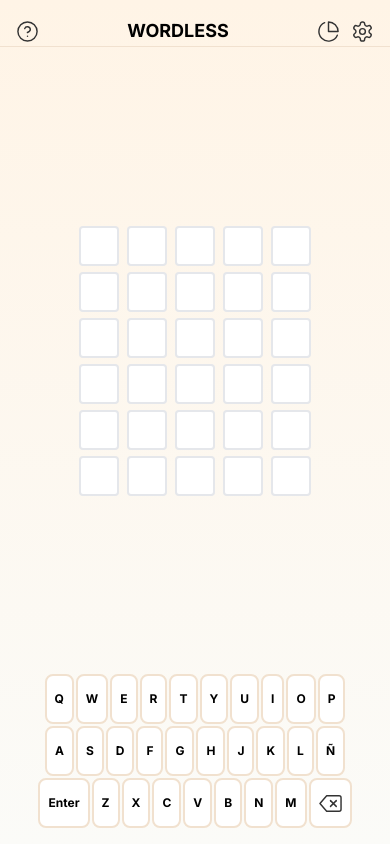
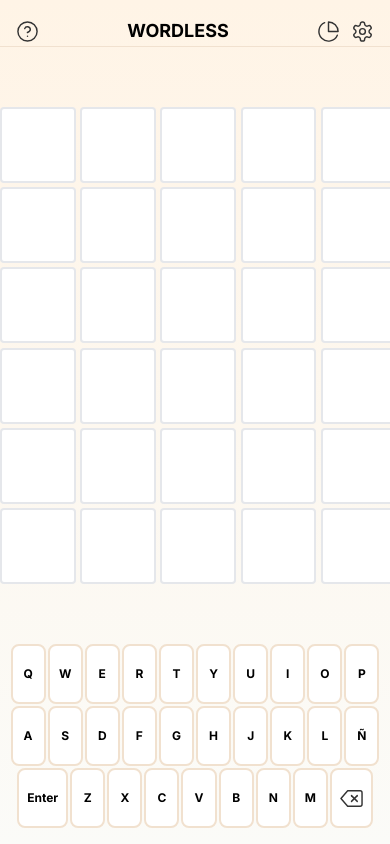
Before and after one commit to EnzoEmb/wordless, a Next.js app: page / in a window 390 px wide. Built offline with nearby package versions, Linux system fonts and the light colour scheme.

Commit message:
Multiple fixes

```diff
--- a/components/Canvas.js
+++ b/components/Canvas.js
@@ -1,6 +1,6 @@
-import Word from './Word';
-import config from '../utils/config';
-import useGuessStore from '../store';
+import Word from "./Word";
+import config from "../utils/config";
+import useGuessStore from "../store";
 
 const Canvas = () => {
   const attemptNumber = useGuessStore((state) => state.attemptNumber);
@@ -14,14 +14,14 @@ const Canvas = () => {
         currentWord={attemptNumber == index ? true : false}
         historyWord={guessHistory[index]}
       />
-    )
+    );
   }
 
   return (
-    <div className="my-3 max-w-[480px] gap-1.5 flex flex-wrap justify-center mx-auto flex-col">
+    <div className="my-3 flex-grow max-w-[480px] gap-[.5vh] sm:gap-1.5 flex flex-wrap justify-center mx-auto flex-col">
       {words}
     </div>
   );
-}
+};
 
 export default Canvas;
--- a/components/Key.js
+++ b/components/Key.js
@@ -1,25 +1,27 @@
-import React from 'react';
-import useGuessStore from '../store';
-
+import React from "react";
+import useGuessStore from "../store";
 
 const Key = (props) => {
-
-
   let classes;
-  const wrongLetters = useGuessStore((state) => state.wrongLetters)
+  const wrongLetters = useGuessStore((state) => state.wrongLetters);
 
   let letter = props.children.toString();
   letter = letter.toLowerCase();
   if (wrongLetters.includes(letter)) {
-    classes = "bg-gray-400 text-white border-gray-400"
+    classes = "bg-gray-400 text-white border-gray-400";
   }
 
-
   return (
-    <button onClick={props.onClick} className={"h-[50px] sm:h-auto sm:min-w-[50px] text-center rounded-lg border-solid border-2 border-[#f1e1cf] sm:shadow-key font-bold p-2 sm:p-4 text-xs sm:text-base transition grid place-items-center focus:ring-indigo-500 hover:ring-2 hover:ring-indigo-500 focus:outline-none " + (classes ? classes : 'bg-white')}>
+    <button
+      onClick={props.onClick}
+      className={
+        "min-w-[9%] h-[60px] sm-h-[50px] sm:h-auto sm:min-w-[50px] text-center rounded-lg border-solid border-2 border-[#f1e1cf] sm:shadow-key font-bold p-2 sm:p-4 text-xs sm:text-base transition grid place-items-center focus:ring-indigo-500 hover:ring-2 hover:ring-indigo-500 focus:outline-none " +
+        (classes ? classes : "bg-white")
+      }
+    >
       {props.children}
     </button>
   );
-}
+};
 
 export default Key;
--- a/components/Keyboard.js
+++ b/components/Keyboard.js
@@ -1,26 +1,45 @@
-import Key from './Key.js'
-import Image from 'next/image';
+import Key from "./Key.js";
+import Image from "next/image";
 
-const iconDelete = <Image width="23" height="23" className="w-[20px] sm:w-[23px]" src="/delete-key.svg" alt="Borrar" />;
+const iconDelete = (
+  <Image
+    width="23"
+    height="23"
+    className="w-[20px] sm:w-[23px]"
+    src="/delete-key.svg"
+    alt="Borrar"
+  />
+);
 
 const Keyboard = ({ keys, handleKeyPress }) => {
-
   return (
-    <div className="max-w-[320px] sm:max-w-[570px] sm:gap-1.5 gap-0.5 flex flex-wrap justify-center mx-auto">
+    <div className="sm:max-w-[570px] sm:gap-1.5 gap-0.5 flex flex-wrap justify-center mx-auto">
       {keys.map((keyLetter, index) => {
-
-        if (keyLetter === 'Backspace') {
-          return <Key onClick={() => handleKeyPress(keyLetter)} key={index}>{iconDelete}</Key>
-        } else if (keyLetter == 'Enter') {
-          return <Key onClick={() => handleKeyPress(keyLetter)} key={index}>{keyLetter}</Key>
-        }else if (keyLetter.length == 1 && keyLetter == keyLetter.toUpperCase()) {
-          return <Key onClick={() => handleKeyPress(keyLetter)} key={index}>{keyLetter}</Key>
+        if (keyLetter === "Backspace") {
+          return (
+            <Key onClick={() => handleKeyPress(keyLetter)} key={index}>
+              {iconDelete}
+            </Key>
+          );
+        } else if (keyLetter == "Enter") {
+          return (
+            <Key onClick={() => handleKeyPress(keyLetter)} key={index}>
+              {keyLetter}
+            </Key>
+          );
+        } else if (
+          keyLetter.length == 1 &&
+          keyLetter == keyLetter.toUpperCase()
+        ) {
+          return (
+            <Key onClick={() => handleKeyPress(keyLetter)} key={index}>
+              {keyLetter}
+            </Key>
+          );
         }
-
       })}
     </div>
   );
-
-}
+};
 
 export default Keyboard;
--- a/components/Word.js
+++ b/components/Word.js
@@ -1,33 +1,54 @@
-import Letter from './Letter';
-import useGuessStore from '../store';
-import config from '../utils/config';
+import Letter from "./Letter";
+import useGuessStore from "../store";
+import config from "../utils/config";
 
 const Word = (props) => {
-
-
   const currentGuess = useGuessStore((state) => state.currentGuess);
 
   if (props.currentWord) {
     // logica para mostrar las letras que faltan
     let remainingLetters = [];
-    for (let index = 0; index < (5 - (currentGuess ? currentGuess.length : 0)); index++) {
+    for (
+      let index = 0;
+      index < 5 - (currentGuess ? currentGuess.length : 0);
+      index++
+    ) {
       remainingLetters.push(<Letter key={index} />);
     }
     return (
-      <div className={"flex gap-2 mx-auto " + (config.DEBUG ? 'border-l-4 border-green-300' : '')}>
-        {currentGuess?.map((letter, index) => (<Letter key={index} index={index} letter={letter} />))}
+      <div
+        className={
+          "flex gap-[.5vh] sm:gap-2 mx-auto " +
+          (config.DEBUG ? "border-l-4 border-green-300" : "")
+        }
+      >
+        {currentGuess?.map((letter, index) => (
+          <Letter key={index} index={index} letter={letter} />
+        ))}
         {remainingLetters}
       </div>
     );
   } else if (props.historyWord) {
     return (
-      <div className={"flex gap-2 mx-auto " + (config.DEBUG ? 'border-l-4 border-yellow-300' : '')}>
-        {props.historyWord?.map((letter, index) => (<Letter key={index} index={index} letter={letter} isHistory={true} />))}
+      <div
+        className={
+          "flex gap-[.5vh] sm:gap-2 mx-auto " +
+          (config.DEBUG ? "border-l-4 border-yellow-300" : "")
+        }
+      >
+        {props.historyWord?.map((letter, index) => (
+          <Letter key={index} index={index} letter={letter} isHistory={true} />
+        ))}
       </div>
     );
   } else {
     return (
-      <div className={"flex gap-2 mx-auto " + (config.DEBUG ? 'border-l-4 border-red-300' : '')}>
+      <div
+        className={
+          "flex gap-[.5vh] sm:gap-2 mx-auto " +
+          (config.DEBUG ? "border-l-4 border-red-300" : "")
+        }
+      >
         <Letter />
         <Letter />
         <Letter />
@@ -36,6 +57,6 @@ const Word = (props) => {
       </div>
     );
   }
-}
+};
 
 export default Word;
--- a/pages/index.js
+++ b/pages/index.js
@@ -1,58 +1,117 @@
-import Header from '../components/Header';
-import Canvas from '../components/Canvas';
-import Keyboard from '../components/Keyboard';
-import { useEffect } from 'react';
-import toast, { Toaster } from 'react-hot-toast';
-import useGuessStore from '../store';
-import useKeyPress from '../hooks/useKeyPressEventArray.js'
-import confetti from 'canvas-confetti';
+import Header from "../components/Header";
+import Canvas from "../components/Canvas";
+import Keyboard from "../components/Keyboard";
+import { useEffect } from "react";
+import toast, { Toaster } from "react-hot-toast";
+import useGuessStore from "../store";
+import useKeyPress from "../hooks/useKeyPressEventArray.js";
+import confetti from "canvas-confetti";
 
-const keys = ['q', 'Q', 'w', 'W', 'e', 'E', 'r', 'R', 't', 'T', 'y', 'Y', 'u', 'U', 'i', 'I', 'o', 'O', 'p', 'P', 'a', 'A', 's', 'S', 'd', 'D', 'f', 'F', 'g', 'G', 'h', 'H', 'j', 'J', 'k', 'K', 'l', 'L', 'ñ', 'Ñ', 'Enter', 'z', 'Z', 'x', 'X', 'c', 'C', 'v', 'V', 'b', 'B', 'n', 'N', 'm', 'M', 'Backspace'];
+const keys = [
+  "q",
+  "Q",
+  "w",
+  "W",
+  "e",
+  "E",
+  "r",
+  "R",
+  "t",
+  "T",
+  "y",
+  "Y",
+  "u",
+  "U",
+  "i",
+  "I",
+  "o",
+  "O",
+  "p",
+  "P",
+  "a",
+  "A",
+  "s",
+  "S",
+  "d",
+  "D",
+  "f",
+  "F",
+  "g",
+  "G",
+  "h",
+  "H",
+  "j",
+  "J",
+  "k",
+  "K",
+  "l",
+  "L",
+  "ñ",
+  "Ñ",
+  "Enter",
+  "z",
+  "Z",
+  "x",
+  "X",
+  "c",
+  "C",
+  "v",
+  "V",
+  "b",
+  "B",
+  "n",
+  "N",
+  "m",
+  "M",
+  "Backspace",
+];
 
-
-
-const notify = () => toast.custom((t) => (
+const notify = (word) =>
+  toast.custom(
+    (t) => (
       <div
-    className={`${t.visible ? 'animate-enter' : 'animate-leave'
+        className={`${
+          t.visible ? "animate-enter" : "animate-leave"
         } max-w-md w-full bg-white shadow-lg rounded-lg pointer-events-auto flex ring-1 ring-black ring-opacity-5`}
       >
         <div className="flex-1 w-0 p-4">
           <div className="flex items-start">
-        <div className="flex-shrink-0 pt-0.5">
-        </div>
+            <div className="flex-shrink-0 pt-0.5"></div>
             <div className="ml-3 flex-1">
               <p className="text-sm font-medium text-gray-900">
-            Emilia Gates
+                La palabra era:
               </p>
-          <p className="mt-1 text-sm text-gray-500">
-            Sure! 8:30pm works great!
-          </p>
+              <p className="mt-1 text-sm text-gray-500 uppercase">{word}</p>
             </div>
           </div>
         </div>
         <div className="flex border-l border-gray-200">
           <button
-        onClick={() => toast.dismiss(t.id)}
+            onClick={() => toast.dismiss()}
             className="w-full border border-transparent rounded-none rounded-r-lg p-4 flex items-center justify-center text-sm font-medium text-indigo-600 hover:text-indigo-500 focus:outline-none focus:ring-2 focus:ring-indigo-500"
           >
-        Close
+            Cerrar
           </button>
         </div>
       </div>
-));
-
-
+    ),
+    {
+      duration: 7000,
+    }
+  );
 
 export default function Home() {
+  const currentGuess = useGuessStore((state) => state.currentGuess);
+  const currentWord = useGuessStore((state) => state.currentWord);
 
-  const currentGuess = useGuessStore(state => state.currentGuess)
-  const currentWord = useGuessStore((state) => state.currentWord)
-
-  const addGuessLetter = useGuessStore((state) => state.addGuessLetter)
-  const removeGuessLetter = useGuessStore((state) => state.removeGuessLetter)
-  const fetchNewWords = useGuessStore((state) => state.fetchNewWords)
-  const setupNewGuess = useGuessStore((state) => state.setupNewGuess)
-  const setupNewWord = useGuessStore((state) => state.setupNewWord)
+  const addGuessLetter = useGuessStore((state) => state.addGuessLetter);
+  const removeGuessLetter = useGuessStore((state) => state.removeGuessLetter);
+  const fetchNewWords = useGuessStore((state) => state.fetchNewWords);
+  const setupNewGuess = useGuessStore((state) => state.setupNewGuess);
+  const setupNewWord = useGuessStore((state) => state.setupNewWord);
+  const attemptNumber = useGuessStore((state) => state.attemptNumber);
+  const allowTyping = useGuessStore((state) => state.allowTyping);
+  const setupAllowTyping = useGuessStore((state) => state.setupAllowTyping);
 
   // Fetch new words if empty
   if (currentWord.length === 0) {
@@ -60,56 +119,72 @@ export default function Home() {
   }
 
   // Add keypress event listener
-  useKeyPress(keys, (e) => handleKeyPress(e.key))
+  useKeyPress(keys, (e) => handleKeyPress(e.key));
 
   const handleKeyPress = (key) => {
-    console.log('triggered guess');
-    if (key === 'Backspace') {
+    if (!allowTyping) return;
+    console.log("triggered guess");
+    if (key === "Backspace") {
       removeGuessLetter();
-    } else if (key != 'Enter') {
+    } else if (key != "Enter") {
       addGuessLetter(key);
-    } else if (key === 'Enter' && currentGuess.length == 5) {
-
-      notify();
+    } else if (key === "Enter" && currentGuess.length == 5) {
       handleGuess();
     }
-  }
+  };
 
   const handleGuess = () => {
-    console.log('triggered guess');
+    console.log("triggered guess");
+    // console.log(currentGuess.join());
+    // console.log(currentWord.join(''));
     let won = currentGuess.join() === currentWord.join();
     if (won) {
+      setupNewGuess();
+      setTimeout(() => {
         confetti({
           particleCount: 200,
           spread: 360,
           startVelocity: 40,
           origin: {
             x: 0.5,
-          y: 0.1
-        }
+            y: 0.1,
+          },
         });
+        // setupNewWord();
+      }, 1900);
+    } else {
+      if (attemptNumber === 5) {
+        notify(currentWord.join(""));
         setupNewWord();
       } else {
         setupNewGuess();
+        setTimeout(() => {
+          setupAllowTyping(true);
+        }, 1900);
       }
     }
+  };
 
   useEffect(() => {
     const vh = window.innerHeight * 0.01;
-    document.documentElement.style.setProperty('--vh', `${vh}px`);
+    document.documentElement.style.setProperty("--vh", `${vh}px`);
 
-    window.addEventListener('resize', () => {
-      document.documentElement.style.setProperty('--vh', `${vh}px`);
+    window.addEventListener("resize", () => {
+      const vh = window.innerHeight * 0.01;
+      document.documentElement.style.setProperty("--vh", `${vh}px`);
     });
   }, []);
 
   return (
-    <div className="mx-auto max-w-3xl flex flex-col justify-between py-4 sm:py-10" style={{ minHeight: 'calc(var(--vh) * 100)' }}>
+    <div
+      className="mx-auto max-w-3xl flex flex-col justify-between py-4 sm:py-10"
+      style={{ minHeight: "calc(var(--vh) * 100)" }}
+    >
       <Toaster />
 
       <Header />
       <Canvas />
       <Keyboard keys={keys} handleKeyPress={handleKeyPress} />
     </div>
-  )
+  );
 }
--- a/store/index.js
+++ b/store/index.js
@@ -1,37 +1,46 @@
-import create from 'zustand'
+import create from "zustand";
 
-const useGuessStore = create(set => ({
+const useGuessStore = create((set) => ({
   currentWord: [],
   currentGuess: [],
   wordsRepository: [],
   guessHistory: [],
   attemptNumber: 0,
   wrongLetters: [],
-  addGuessLetter: (letter) => set(state => {
+  allowTyping: true,
+  addGuessLetter: (letter) =>
+    set((state) => {
       letter = letter.toLowerCase();
       if (state.currentGuess.length < 5) {
-      return { currentGuess: [...state.currentGuess, letter] }
+        return { currentGuess: [...state.currentGuess, letter] };
       }
     }),
-  removeGuessLetter: () => set(state => {
-    const newGuess = state.currentGuess.slice(0, state.currentGuess.length - 1);
-    return { currentGuess: newGuess }
+  removeGuessLetter: () =>
+    set((state) => {
+      const newGuess = state.currentGuess.slice(
+        0,
+        state.currentGuess.length - 1
+      );
+      return { currentGuess: newGuess };
     }),
-  setupNewWord: () => set(state => {
-    const newCurrentWord = state.wordsRepository[0].split('');
+  setupNewWord: () =>
+    set((state) => {
+      const newCurrentWord = state.wordsRepository[0].split("");
       return {
         attemptNumber: 0,
         guessHistory: [],
         currentGuess: [],
         wrongLetters: [],
         currentWord: newCurrentWord,
-      wordsRepository: [...state.wordsRepository.slice(1)]
-    }
+        wordsRepository: [...state.wordsRepository.slice(1)],
+        allowTyping: true,
+      };
     }),
-  setupNewGuess: () => set(state => {
+  setupNewGuess: () =>
+    set((state) => {
       // Take wrong letter from currentGuess
       let wrongLetters = [];
-    state.currentGuess.forEach(letter => {
+      state.currentGuess.forEach((letter) => {
         if (!state.currentWord.includes(letter)) {
           wrongLetters.push(letter);
         }
@@ -41,18 +50,20 @@ const useGuessStore = create(set => ({
         guessHistory: [...state.guessHistory, state.currentGuess],
         currentGuess: [],
         wrongLetters: [...state.wrongLetters, ...wrongLetters],
-    }
+        allowTyping: false,
+      };
     }),
   fetchNewWords: async () => {
     const letters = await fetch(`${window.location.href}/api/es/words/5/10`);
     const words = await letters.json();
-    const newCurrentWord = words[0].split('');
+    const newCurrentWord = words[0].split("");
     words.shift(); // Remove the first word
     set({
       wordsRepository: words,
       currentWord: newCurrentWord,
-    })
-  }
-}))
+    });
+  },
+  setupAllowTyping: () => set((state) => ({ allowTyping: true })),
+}));
 
 export default useGuessStore;
```
Also changed, not shown: components/Letter.js (+13 -7 lines), tailwind.config.js (+82 -82 lines). Lines whose indentation alone changed are shown as unchanged.
